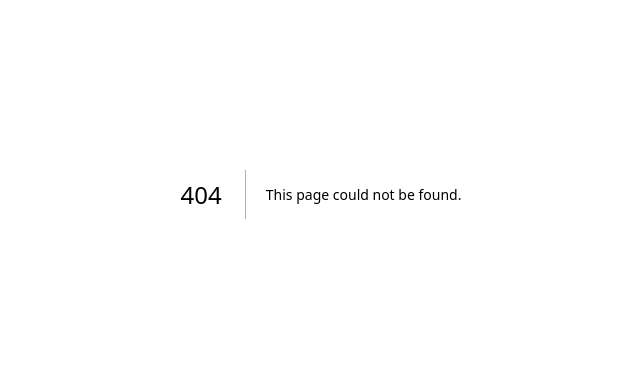
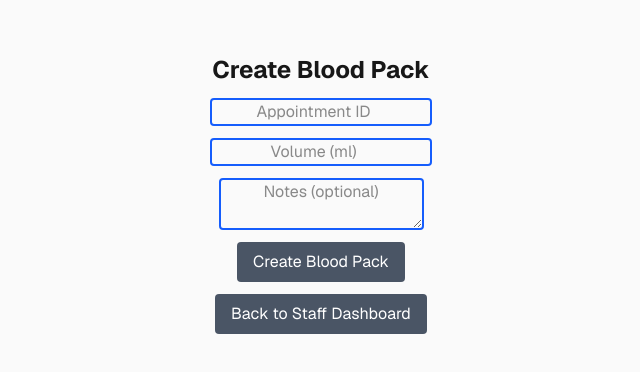
Before and after one commit to xeflore1/CSE-412-Final, a Next.js app in the folder blood-bank-ui/: page /staff/blood/create in a window 1280 px wide. Before the commit this address had no page. Shown: the part 206-578 px from the top of the page, without its empty margins (319-959 px from the left). Built offline with nearby package versions, Linux system fonts and the light colour scheme.

Commit message:
Create Blood, not Fully Functional Yet

```diff
--- /dev/null
+++ b/blood-bank-ui/app/staff/blood/create/page.tsx
@@ -0,0 +1,85 @@
+// blood-bank-ui/app/staff/blood/create/page.tsx
+'use client';
+import axios from "axios";
+import { useRouter } from "next/navigation";
+import { useState } from "react";
+import Link from "next/link";
+
+export default function CreateBloodUnit() {
+  const [appointmentId, setAppointmentId] = useState("");
+  const [volumeMl, setVolumeMl] = useState("");
+  const [notes, setNotes] = useState("");
+  const [errorMsg, setErrorMsg] = useState("");
+  const [successMsg, setSuccessMsg] = useState("");
+  const router = useRouter();
+
+  const handleCreate = async () => {
+    setErrorMsg("");
+    setSuccessMsg("");
+
+    if (!appointmentId || !volumeMl) {
+      setErrorMsg("Please fill in Appointment ID and Volume.");
+      return;
+    }
+
+    const payload = {
+      appointmentId: Number(appointmentId),
+      volumeMl: Number(volumeMl),
+      notes: notes || undefined,
+    };
+
+    try {
+      const res = await axios.post("http://127.0.0.1:5000/bloodunits", payload);
+      if (res.status === 201) {
+        setSuccessMsg(`Blood pack created! Unit ID: ${res.data.unitId}, Blood Type: ${res.data.bloodType}`);
+        // Clear form
+        setAppointmentId("");
+        setVolumeMl("");
+        setNotes("");
+      }
+    } catch (err: any) {
+      setErrorMsg(err.response?.data?.error || "Creation failed.");
+    }
+  };
+
+  return (
+    <div className="flex flex-col flex-1 items-center justify-center bg-zinc-50 font-sans dark:bg-black gap-3">
+      <h1 className="text-2xl font-bold dark:text-white">Create Blood Pack</h1>
+      <div className="flex flex-col items-center justify-center gap-3">
+        <input
+          type="number"
+          className="text-center border-2 border-blue-600 rounded"
+          placeholder="Appointment ID"
+          value={appointmentId}
+          onChange={(e) => setAppointmentId(e.target.value)}
+        />
+        <input
+          type="number"
+          className="text-center border-2 border-blue-600 rounded"
+          placeholder="Volume (ml)"
+          value={volumeMl}
+          onChange={(e) => setVolumeMl(e.target.value)}
+        />
+        <textarea
+          className="text-center border-2 border-blue-600 rounded"
+          placeholder="Notes (optional)"
+          value={notes}
+          onChange={(e) => setNotes(e.target.value)}
+        />
+        {errorMsg && <p className="text-red-500">{errorMsg}</p>}
+        {successMsg && <p className="text-green-600">{successMsg}</p>}
+        <button
+          className="px-4 py-2 bg-gray-600 text-white rounded hover:bg-gray-700 transition"
+          onClick={handleCreate}
+        >
+          Create Blood Pack
+        </button>
+      </div>
+      <Link href="/">
+        <button className="px-4 py-2 bg-gray-600 text-white rounded hover:bg-gray-700 transition">
+          Back to Staff Dashboard
+        </button>
+      </Link>
+    </div>
+  );
+}
--- a/blood-bank-ui/app/staff/page.tsx
+++ b/blood-bank-ui/app/staff/page.tsx
@@ -210,6 +210,11 @@ function ApptCancel() {
       <div className="flex items-center justify-center gap-4">
         <input className="text-center border-2 border-blue-600 rounded" type="text" placeholder="Blood Type" onChange={(e) => setBloodType(e.target.value)}></input>
         <FindBlood />
+        <Link href="/staff/blood/create">
+        <button className="px-4 py-2 bg-blue-600 text-white rounded hover:bg-blue-700 transition">
+          Create Blood Pack
+        </button>
+      </Link>
       </div>
       {/* If blood type has been submitted, render its list */}
       {bloodSubmit > 0 ?
@@ -223,6 +228,8 @@ function ApptCancel() {
           Back
         </button>
       </Link>
+
     </div>
+
   );
 }
```
Also changed, not shown: 1 other file (tests, documents, lock files or other folders).
